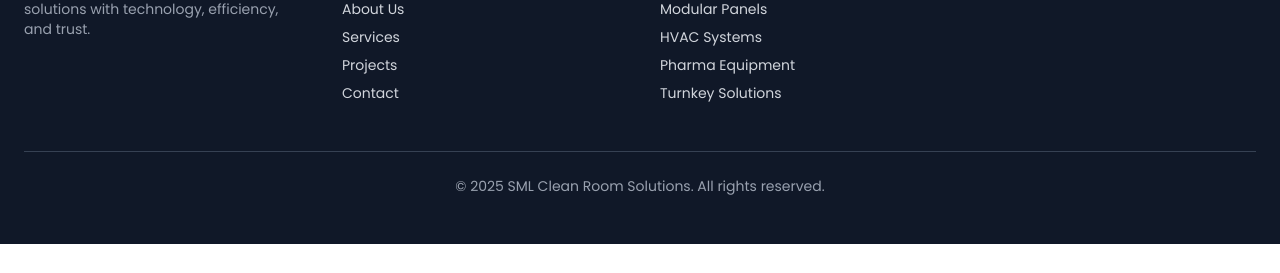
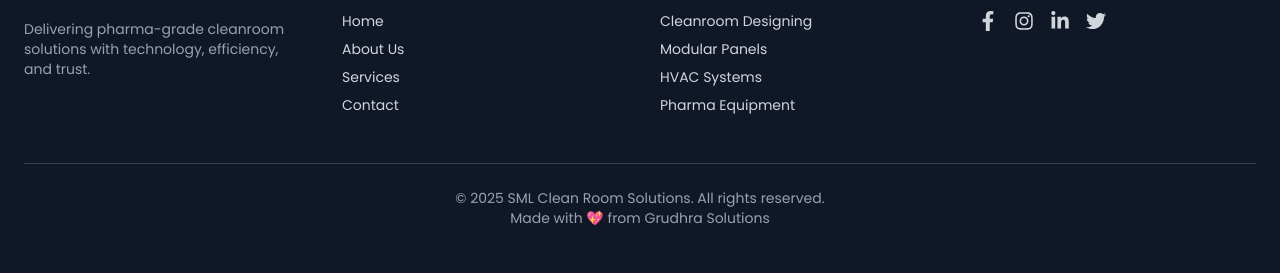
Before and after one commit to Karrycoder007/Cleanroom-check, a Next.js app: page /contact in a window 1280 px wide. Shown: the part 1166-1439 px from the top of the page. Before the commit the page ends 1410 px from the top, so only its background shows below. Built offline with nearby package versions, Linux system fonts and the light colour scheme.

Commit message:
Updated navbar with mobile and desktop dropdown support using Framer Motion and updated links

```diff
--- a/src/app/components/Footer.tsx
+++ b/src/app/components/Footer.tsx
@@ -20,7 +20,7 @@
             <li><Link href="/">Home</Link></li>
             <li><Link href="/about">About Us</Link></li>
             <li><Link href="/services">Services</Link></li>
-            <li><Link href="/projects">Projects</Link></li>
+
             <li><Link href="/contact">Contact</Link></li>
           </ul>
         </div>
@@ -33,7 +33,7 @@
             <li>Modular Panels</li>
             <li>HVAC Systems</li>
             <li>Pharma Equipment</li>
-            <li>Turnkey Solutions</li>
+
           </ul>
         </div>
 
@@ -60,6 +60,7 @@
       {/* Copyright */}
       <div className="mt-12 border-t border-gray-700 pt-6 text-sm text-center text-gray-400">
         © {new Date().getFullYear()} SML Clean Room Solutions. All rights reserved.
+        <p>Made with 💖 from <a href="https://grudhrasolutions.com/" target='_blank'>Grudhra Solutions</a></p>
       </div>
     </footer>
   );
--- a/src/app/components/Hero.tsx
+++ b/src/app/components/Hero.tsx
@@ -32,7 +32,7 @@
   };
 
   return (
-    <section className="relative overflow-hidden bg-white dark:bg-gradient-to-r from-black via-blue-900 to-blue-950 py-16 md:py-24">
+    <section className="relative overflow-hidden bg-white dark:bg-gradient-to-r from-black via-blue-900 to-blue-950 py-16 mt-10 md:py-24">
       <div className="max-w-7xl mx-auto px-4 sm:px-6 lg:px-8 flex flex-col-reverse lg:flex-row items-center gap-10">
         {/* Text Content */}
         <div className="text-center lg:text-left max-w-xl">
--- a/src/app/components/Navbar.tsx
+++ b/src/app/components/Navbar.tsx
@@ -12,8 +12,8 @@
     title: 'Services',
     submenu: [
       { name: 'Industrial Cleaning', href: '/services' },
-      { name: 'Home Cleaning', href: '/services/home' },
-      { name: 'Commercial', href: '/services/commercial' },
+      { name: 'Home Cleaning', href: '/services' },
+      { name: 'Commercial', href: '/services' },
     ],
   },
   { title: 'About', href: '/about' },
--- a/src/app/contact/page.tsx
+++ b/src/app/contact/page.tsx
@@ -4,7 +4,7 @@
 
 const ContactPage = () => {
   return (
-    <section className="min-h-screen bg-gray-50 dark:bg-gray-950 text-gray-900 dark:text-white py-16 px-4">
+    <section className="min-h-screen mt-10 bg-gray-50 dark:bg-gray-950 text-gray-900 dark:text-white py-16 px-4">
       <div className="max-w-6xl mx-auto">
         <motion.h1
           className="text-4xl font-bold text-center mb-10"
```
